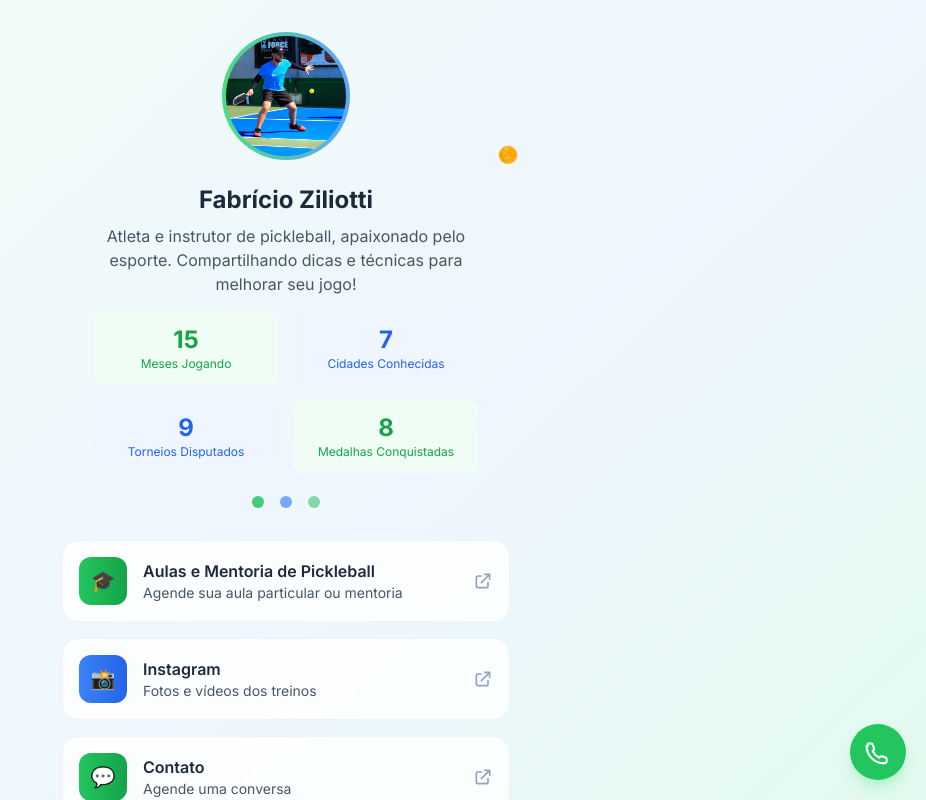
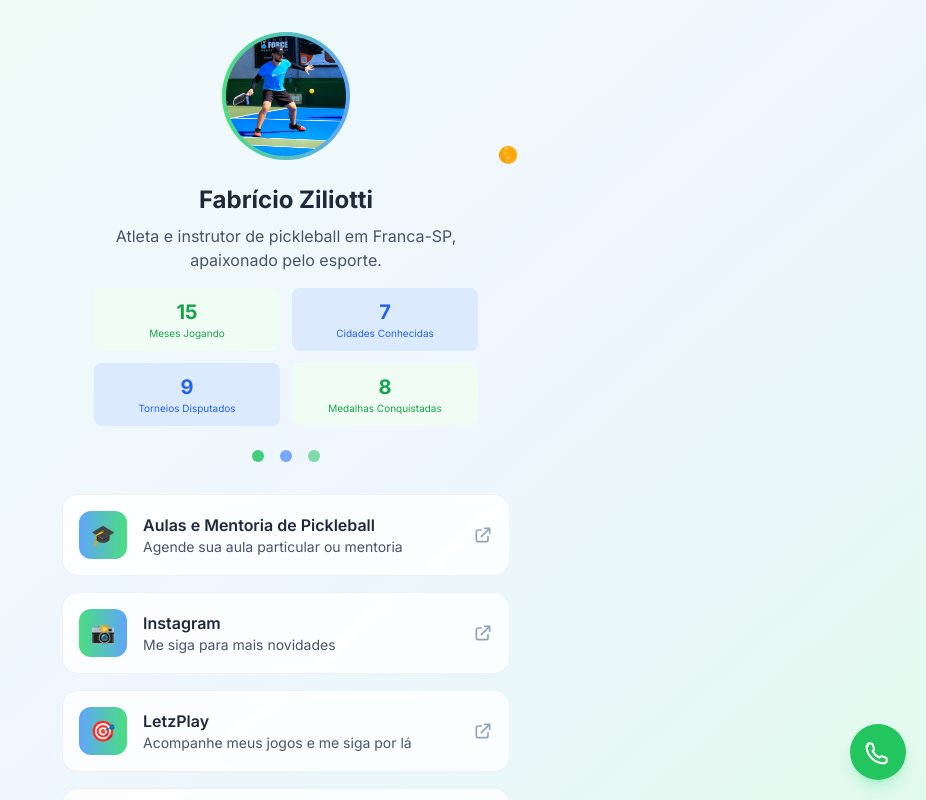
Before and after one commit to pickleball-brasil/fabricio-ziliotti, a React (Vite) app: page / in a window 1280 px wide. Shown: the top 800 px of the page, without its empty margins (354-1280 px from the left). Built offline with nearby package versions, Linux system fonts and the light colour scheme.

Commit message:
UX: profile stats more compact, LetzPlay link, gradient updates, improved text, GA4 tracking on stats

```diff
--- a/src/components/Footer.jsx
+++ b/src/components/Footer.jsx
@@ -5,12 +5,7 @@ const Footer = () => {
     <footer className="text-center py-8 mt-16">
       <div className="max-w-md mx-auto px-4">
         <div className="glass-effect rounded-2xl p-6">
-          <div className="flex items-center justify-center mb-4">
-            <span className="text-2xl mr-2">🏓</span>
-            <p className="text-slate-600 text-sm">
-              Atleta e instrutor de pickleball
-            </p>
-          </div>
+
 
           {/* <div className="grid grid-cols-2 gap-4 mb-4 text-xs">
             <div className="bg-green-50 rounded-lg p-3">
@@ -25,9 +20,9 @@ const Footer = () => {
 
 
           <div className="text-xs text-slate-500 space-y-1">
-            <div>© 2024 Fabrício Ziliotti. Todos os direitos reservados.</div>
+            <div>© Desenvolvido em 2025. Todos os direitos reservados.</div>
             <div className="text-slate-400">
-              Feito com ❤️ por Fziliotti
+              Feito com ❤️ por Fabricio Ziliotti
             </div>
           </div>
         </div>
--- a/src/components/Links.jsx
+++ b/src/components/Links.jsx
@@ -9,32 +9,65 @@ const Links = () => {
       description: 'Agende sua aula particular ou mentoria',
       url: 'https://wa.me/5516992144146',
       icon: '🎓',
-      color: 'from-green-500 to-green-600'
+      color: 'from-blue-400 to-green-400'
     },
     {
       id: 3,
       title: 'Instagram',
-      description: 'Fotos e vídeos dos treinos',
+      description: 'Me siga para mais novidades',
       url: 'https://www.instagram.com/fabricioziliotti_pb',
       icon: '📸',
-      color: 'from-blue-500 to-blue-600'
+      color: 'from-green-400 to-blue-400'
     },
     {
-      id: 9,
-      title: 'Contato',
-      description: 'Agende uma conversa',
-      url: 'https://wa.me/5516992144146',
-      icon: '💬',
-      color: 'from-green-500 to-green-600'
+      id: 4,
+      title: 'LetzPlay',
+      description: 'Acompanhe meus jogos e me siga por lá',
+      url: 'https://letzplay.me/fabricioziliotti',
+      icon: '🎯',
+      color: 'from-blue-400 to-green-400'
     },
     {
       id: 10,
-      title: 'Crio páginas como esta',
-      description: 'Fale comigo e faço a sua também',
+      title: 'Desenvolvo páginas como essa',
+      description: 'Fale comigo para criar a sua também',
       url: 'https://wa.me/5516992144146?text=Olá%20Fabrício!%20Quero%20uma%20página%20como%20a%20sua.',
       icon: '💻',
-      color: 'from-green-600 to-blue-600'
-    }
+      color: 'from-green-400 to-blue-400'
+    },
+    // Afiliados
+    // {
+    //   id: 11,
+    //   title: 'Raquete recomendada (afiliado)',
+    //   description: 'Excelente custo-benefício para iniciantes',
+    //   url: 'https://example.com/raquete?ref=fziliotti',
+    //   icon: '🏓',
+    //   color: 'from-green-400 to-blue-400'
+    // },
+    // {
+    //   id: 12,
+    //   title: 'Bolas oficiais (afiliado)',
+    //   description: 'Pack para treinos e jogos',
+    //   url: 'https://example.com/bolas?ref=fziliotti',
+    //   icon: '🟡',
+    //   color: 'from-green-400 to-blue-400'
+    // },
+    // {
+    //   id: 13,
+    //   title: 'Tênis para quadra (afiliado)',
+    //   description: 'Aderência e conforto',
+    //   url: 'https://example.com/tenis?ref=fziliotti',
+    //   icon: '👟',
+    //   color: 'from-green-400 to-blue-400'
+    // },
+    // {
+    //   id: 9,
+    //   title: 'Contato',
+    //   description: 'Agende uma conversa',
+    //   url: 'https://wa.me/5516992144146',
+    //   icon: '💬',
+    //   color: 'from-green-400 to-blue-400'
+    // }
   ]
 
   const handleLinkClick = (link) => {
--- a/src/components/Profile.jsx
+++ b/src/components/Profile.jsx
@@ -1,4 +1,5 @@
-import React from 'react'
+import React, { useState } from 'react'
+import { trackEvent } from '../utils/analytics'
 
 const Profile = () => {
   // Calcular meses desde julho de 2024
@@ -13,6 +14,35 @@ const Profile = () => {
   }
 
   const monthsPlaying = calculateMonthsPlaying()
+
+  const [openMsg, setOpenMsg] = useState('')
+  const [openTitle, setOpenTitle] = useState('')
+  const closeDialog = () => { setOpenMsg(''); setOpenTitle('') }
+
+  const openStat = (title, msg, eventLabel) => {
+    setOpenTitle(title)
+    setOpenMsg(msg)
+    trackEvent('ProfileStat', 'Open', eventLabel)
+  }
+
+  const onKey = (e, title, msg, eventLabel) => {
+    if (e.key === 'Enter' || e.key === ' ') {
+      e.preventDefault()
+      openStat(title, msg, eventLabel)
+    }
+  }
+
+  const messages = {
+    months:
+      'Iniciei em julho de 2024 no clube castelinho em Franca-SP. Já gostava de jogar tênis de mesa desde criança e me apaixonei assim que conheci o esporte.',
+    cities:
+      'Já joguei pickleball e fiz amizades nas cidades: Araraquara, Araras, Franca, Limeira, Taquaritinga e Natal.',
+    tournaments:
+      'Disputei torneios nas cidades Araraquara, Araras, Franca, Limeira, Taquaritinga. Sendo medalhista em jogos de duplas masculinas, duplas mistas e simples.',
+    medals:
+      'Até agora foram 8 medalhas conquistadas em diferentes categorias.'
+  }
+
   return (
     <div className="text-center animate-slide-up">
       <div className="relative mb-6">
@@ -40,28 +70,118 @@ const Profile = () => {
       </h2>
 
       <p className="text-slate-600 mb-4 max-w-sm mx-auto">
-        Atleta e instrutor de pickleball, apaixonado pelo esporte.
-        Compartilhando dicas e técnicas para melhorar seu jogo!
+        Atleta e instrutor de pickleball em Franca-SP, apaixonado pelo esporte.
       </p>
 
-      <div className="grid grid-cols-2 gap-4 mb-6 max-w-sm mx-auto">
-        <div className="bg-green-50 rounded-lg p-3">
-          <div className="text-2xl font-bold text-green-600">{monthsPlaying}</div>
-          <div className="text-xs text-green-600">Meses Jogando</div>
+      <div className="grid grid-cols-2 gap-3 mb-6 max-w-sm mx-auto">
+        <div
+          className="bg-green-50 rounded-lg p-2.5 cursor-pointer focus-visible-ring transition-all duration-200 ease-out hover:-translate-y-0.5 hover:shadow-md hover:bg-green-100"
+          role="button"
+          tabIndex={0}
+          onClick={() => openStat('Meses jogando', messages.months, 'months_playing')}
+          onKeyDown={(e) => onKey(e, 'Meses jogando', messages.months, 'months_playing')}
+          aria-label="Saiba mais sobre os meses jogando"
+        >
+          <div className="text-xl font-bold text-green-600">{monthsPlaying}</div>
+          <div className="text-[10px] text-green-600">Meses Jogando</div>
         </div>
-        <div className="bg-blue-50 rounded-lg p-3">
-          <div className="text-2xl font-bold text-blue-600">7</div>
-          <div className="text-xs text-blue-600">Cidades Conhecidas</div>
+        <div
+          className="bg-blue-100 rounded-lg p-2.5 cursor-pointer focus-visible-ring transition-all duration-200 ease-out hover:-translate-y-0.5 hover:shadow-md hover:bg-blue-200"
+          role="button"
+          tabIndex={0}
+          onClick={() => openStat('Cidades conhecidas', messages.cities, 'cities_known')}
+          onKeyDown={(e) => onKey(e, 'Cidades conhecidas', messages.cities, 'cities_known')}
+          aria-label="Veja as cidades conhecidas"
+        >
+          <div className="text-xl font-bold text-blue-600">7</div>
+          <div className="text-[10px] text-blue-600">Cidades Conhecidas</div>
         </div>
-        <div className="bg-blue-50 rounded-lg p-3">
-          <div className="text-2xl font-bold text-blue-600">9</div>
-          <div className="text-xs text-blue-600">Torneios Disputados</div>
+        <div
+          className="bg-blue-100 rounded-lg p-2.5 cursor-pointer focus-visible-ring transition-all duration-200 ease-out hover:-translate-y-0.5 hover:shadow-md hover:bg-blue-200"
+          role="button"
+          tabIndex={0}
+          onClick={() => openStat('Torneios disputados', messages.tournaments, 'tournaments_played')}
+          onKeyDown={(e) => onKey(e, 'Torneios disputados', messages.tournaments, 'tournaments_played')}
+          aria-label="Detalhes dos torneios disputados"
+        >
+          <div className="text-xl font-bold text-blue-600">9</div>
+          <div className="text-[10px] text-blue-600">Torneios Disputados</div>
         </div>
-        <div className="bg-green-50 rounded-lg p-3">
-          <div className="text-2xl font-bold text-green-600">8</div>
-          <div className="text-xs text-green-600">Medalhas Conquistadas</div>
+        <div
+          className="bg-green-50 rounded-lg p-2.5 cursor-pointer focus-visible-ring transition-all duration-200 ease-out hover:-translate-y-0.5 hover:shadow-md hover:bg-green-100"
+          role="button"
+          tabIndex={0}
+          onClick={() => openStat('Medalhas conquistadas', messages.medals, 'medals_won')}
+          onKeyDown={(e) => onKey(e, 'Medalhas conquistadas', messages.medals, 'medals_won')}
+          aria-label="Medalhas conquistadas"
+        >
+          <div className="text-xl font-bold text-green-600">8</div>
+          <div className="text-[10px] text-green-600">Medalhas Conquistadas</div>
         </div>
       </div>
+
+      {/* Modal simples e acessível */}
+      {openMsg && (
+        <div
+          className="fixed inset-0 z-50 flex items-center justify-center bg-black/40 backdrop-blur-sm p-4"
+          role="dialog"
+          aria-modal="true"
+          onClick={closeDialog}
+        >
+          <div
+            className="max-w-md w-full rounded-2xl bg-white p-6 text-left shadow-2xl animate-fade-in"
+            onClick={(e) => e.stopPropagation()}
+          >
+            <div className="flex items-start justify-between mb-3">
+              <h3 className="text-lg font-semibold text-slate-800 pr-6">{openTitle}</h3>
+              <button
+                type="button"
+                onClick={closeDialog}
+                className="text-slate-400 hover:text-slate-600 focus-visible-ring rounded-md"
+                aria-label="Fechar"
+                title="Fechar"
+              >
+                ✕
+              </button>
+            </div>
+            {openTitle === 'Cidades conhecidas' ? (
+              <ul className="list-disc list-inside text-slate-700 space-y-1 mb-4 text-sm">
+                {['Araraquara', 'Araras', 'Franca', 'Limeira', 'Taquaritinga', 'Natal'].map(city => (
+                  <li key={city}>{city}</li>
+                ))}
+              </ul>
+            ) : openTitle === 'Torneios disputados' ? (
+              <div className="text-slate-700 mb-4 text-sm space-y-2">
+                <div>
+                  <div className="font-medium mb-1">Cidades:</div>
+                  <ul className="list-disc list-inside space-y-1">
+                    {['Araraquara', 'Araras', 'Franca', 'Limeira', 'Taquaritinga'].map(city => (
+                      <li key={city}>{city}</li>
+                    ))}
+                  </ul>
+                </div>
+                <div>
+                  <div className="font-medium mb-1">Medalhista em:</div>
+                  <ul className="list-disc list-inside space-y-1">
+                    {['Duplas masculinas', 'Duplas mistas', 'Simples'].map(item => (
+                      <li key={item}>{item}</li>
+                    ))}
+                  </ul>
+                </div>
+              </div>
+            ) : (
+              <p className="text-slate-700 mb-4 text-sm leading-relaxed">{openMsg}</p>
+            )}
+            <button
+              type="button"
+              onClick={closeDialog}
+              className="btn-primary w-full"
+            >
+              Fechar
+            </button>
+          </div>
+        </div>
+      )}
 
       <div className="flex justify-center space-x-4 mb-6">
         <div className="w-3 h-3 bg-green-500 rounded-full animate-pulse"></div>
```
